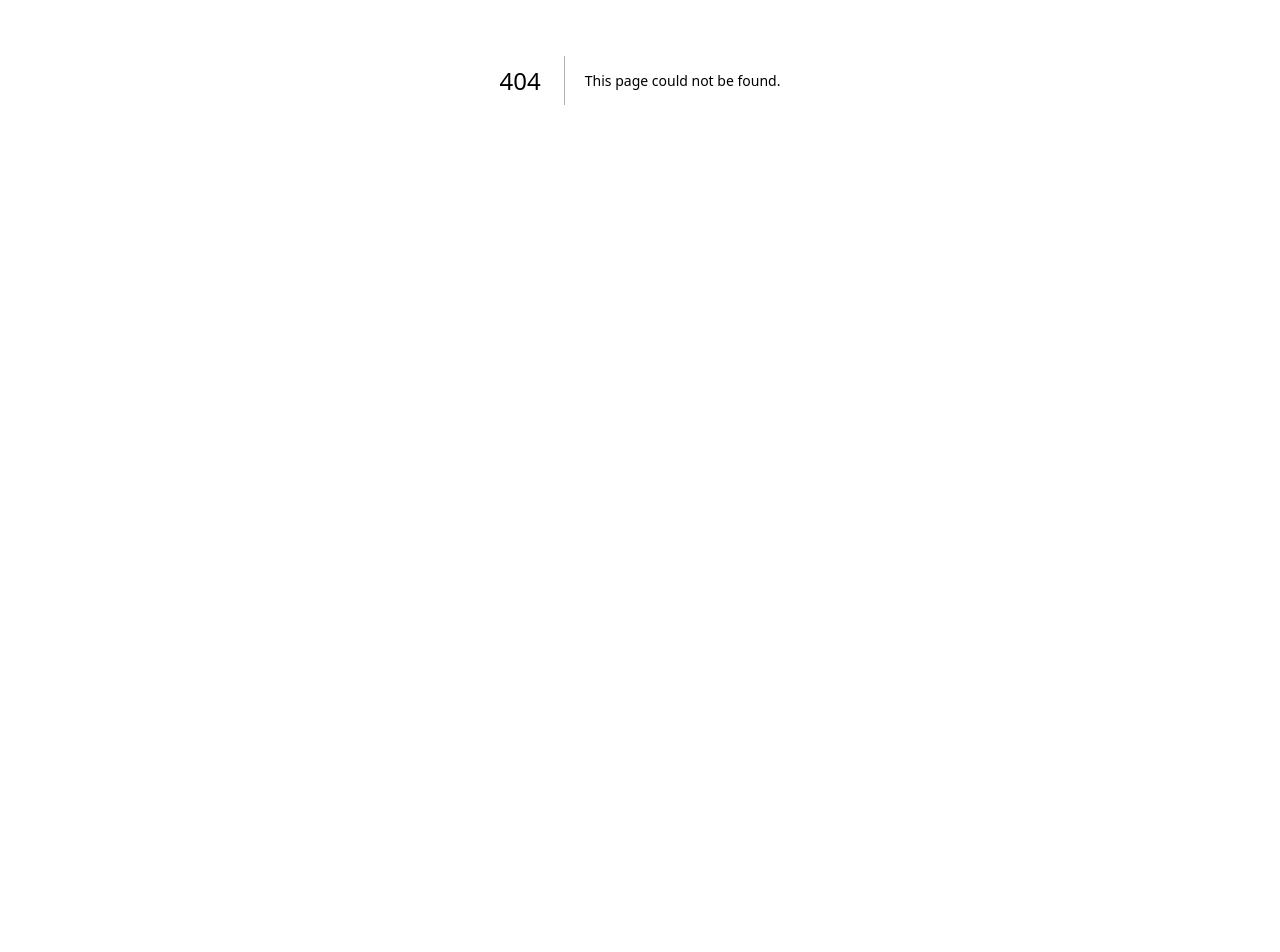
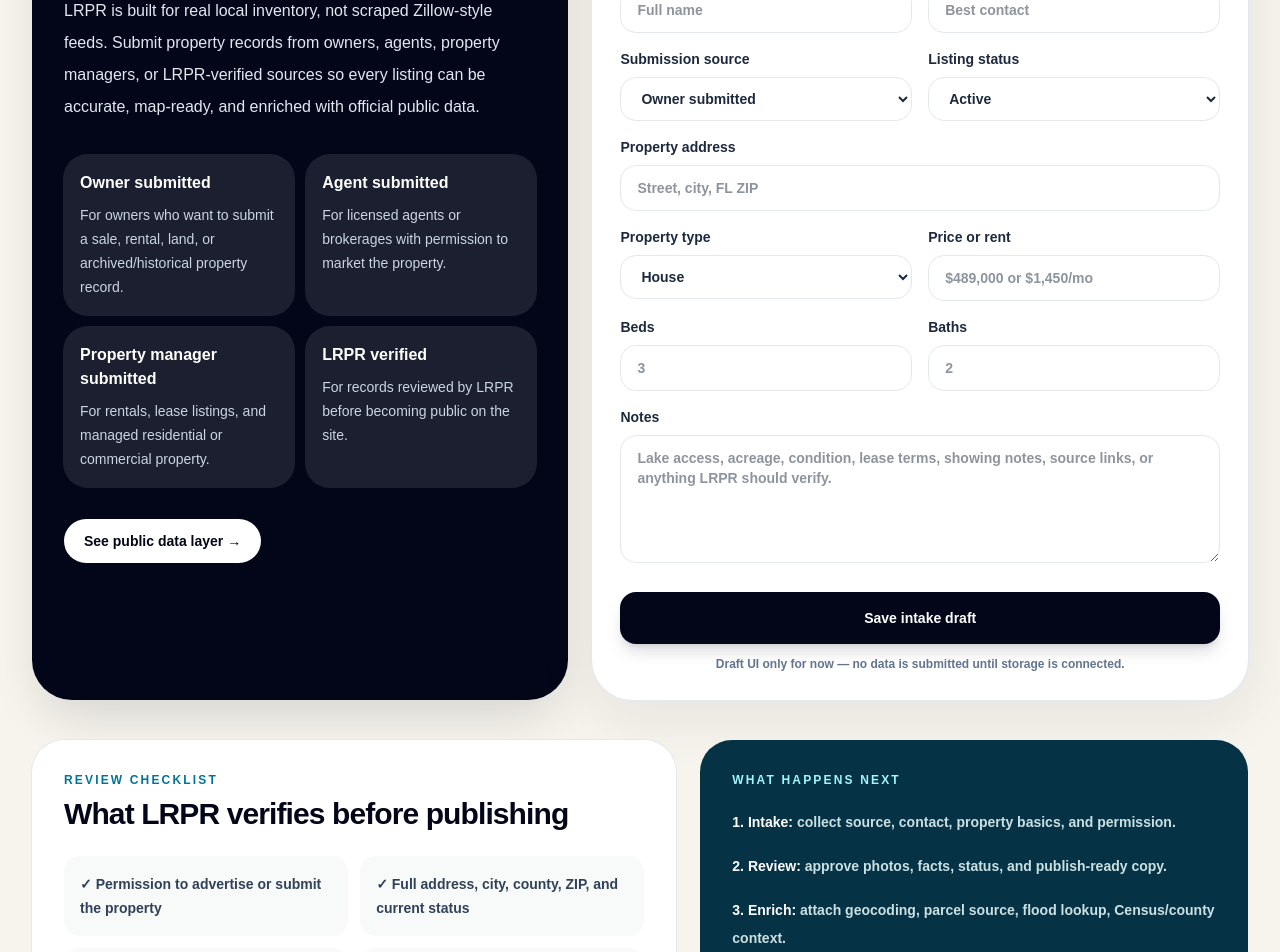
Before and after one commit to Goldendogmarketing/LRPR, a Next.js app: page /submit-listing in a window 1280 px wide. Before the commit this address had no page. Shown: the part 320-1272 px from the top of the page. Before the commit the page ends 800 px from the top, so only its background shows below. Built offline with nearby package versions, Linux system fonts and the light colour scheme.

Commit message:
feat: add listing intake surface

```diff
--- /dev/null
+++ b/scripts/lib/listing-intake.mjs
@@ -0,0 +1,40 @@
+export const listingIntakeSourceTypes = [
+  {
+    id: "owner",
+    label: "Owner submitted",
+    description: "The property owner submits the listing directly and confirms LRPR can display it.",
+  },
+  {
+    id: "agent",
+    label: "Agent submitted",
+    description: "A licensed agent or brokerage submits the listing with permission from the owner/client.",
+  },
+  {
+    id: "property-manager",
+    label: "Property manager submitted",
+    description: "A rental or property manager submits an available rental, lease, or managed property.",
+  },
+  {
+    id: "lrpr-verified",
+    label: "LRPR verified",
+    description: "LRPR staff manually verifies and approves the record before publishing.",
+  },
+];
+
+export const listingIntakeStatuses = [
+  { id: "active", label: "Active" },
+  { id: "pending", label: "Pending" },
+  { id: "sold", label: "Sold" },
+  { id: "archived", label: "Archived / historical" },
+];
+
+export function getListingIntakeChecklist() {
+  return [
+    "Confirm the submitter has permission to advertise or submit this property.",
+    "Collect the full street address, city, county, state, ZIP, and listing status.",
+    "Require original or authorized listing photos before publishing.",
+    "Attach parcel-source context from the relevant county or Florida cadastral fallback.",
+    "Attach FEMA flood-map lookup status when coordinates or parcel geometry are available.",
+    "Review contact details, asking price/rent, property type, beds, baths, acreage, and disclosure notes.",
+  ];
+}
--- a/src/app/page.tsx
+++ b/src/app/page.tsx
@@ -160,6 +160,7 @@ export default function Home() {
             <p className="mt-2 text-sm text-slate-600">Demo records shown for design; real inventory will be owner, agent, manager, or LRPR verified.</p>
           </div>
           <Link href="/for-sale" className="hidden text-sm font-black text-cyan-800 sm:block">View all listings →</Link>
+          <Link href="/submit-listing" className="hidden rounded-full bg-slate-950 px-4 py-2 text-sm font-black text-white sm:block">Submit listing</Link>
         </div>
         <div className="grid gap-4 sm:grid-cols-2 lg:grid-cols-4">
           {listings.slice(0, 4).map((listing, index) => <MiniListingCard index={index} listing={listing} key={listing.id} />)}
--- /dev/null
+++ b/src/app/submit-listing/page.tsx
@@ -0,0 +1,91 @@
+import Link from "next/link";
+import { Header } from "@/components/Header";
+
+const sourceTypes = [
+  ["Owner submitted", "For owners who want to submit a sale, rental, land, or archived/historical property record."],
+  ["Agent submitted", "For licensed agents or brokerages with permission to market the property."],
+  ["Property manager submitted", "For rentals, lease listings, and managed residential or commercial property."],
+  ["LRPR verified", "For records reviewed by LRPR before becoming public on the site."],
+];
+
+const checklist = [
+  "Permission to advertise or submit the property",
+  "Full address, city, county, ZIP, and current status",
+  "Original or authorized photos and property notes",
+  "Price/rent, beds, baths, acreage, type, and disclosures",
+  "Parcel, flood, Census, and local resource enrichment after approval",
+];
+
+export const metadata = {
+  title: "Submit a Lake Region Property | LRPR",
+  description: "Submit an owner, agent, or property-manager listing for Lake Region Property Resource review.",
+};
+
+export default function SubmitListingPage() {
+  return (
+    <main className="min-h-screen bg-[#f7f4ed] text-slate-950">
+      <Header />
+      <section className="mx-auto grid max-w-7xl gap-6 px-4 py-10 sm:px-6 lg:grid-cols-[0.9fr_1.1fr] lg:px-8">
+        <div className="rounded-[2.5rem] bg-slate-950 p-6 text-white shadow-2xl shadow-slate-900/15 sm:p-8">
+          <p className="text-xs font-black uppercase tracking-[0.2em] text-cyan-200">Approved listings only</p>
+          <h1 className="mt-4 text-4xl font-black tracking-[-0.04em] sm:text-6xl">Submit a Lake Region property.</h1>
+          <p className="mt-5 text-base leading-8 text-slate-200">LRPR is built for real local inventory, not scraped Zillow-style feeds. Submit property records from owners, agents, property managers, or LRPR-verified sources so every listing can be accurate, map-ready, and enriched with official public data.</p>
+          <div className="mt-8 grid gap-3 sm:grid-cols-2">
+            {sourceTypes.map(([title, copy]) => (
+              <article className="rounded-3xl bg-white/10 p-4 ring-1 ring-white/10" key={title}>
+                <h2 className="font-black text-white">{title}</h2>
+                <p className="mt-2 text-sm leading-6 text-slate-300">{copy}</p>
+              </article>
+            ))}
+          </div>
+          <Link href="/data-sources" className="mt-8 inline-flex rounded-full bg-white px-5 py-3 text-sm font-black text-slate-950">See public data layer →</Link>
+        </div>
+
+        <form className="rounded-[2.5rem] bg-white p-5 shadow-[0_18px_60px_rgba(15,23,42,0.08)] ring-1 ring-slate-200 sm:p-7">
+          <div className="mb-6">
+            <p className="text-xs font-black uppercase tracking-[0.18em] text-cyan-700">Listing intake</p>
+            <h2 className="mt-2 text-3xl font-black tracking-[-0.03em]">Start the review packet</h2>
+            <p className="mt-2 text-sm leading-6 text-slate-600">This first version is the front-end intake surface. Next we wire submissions to storage, notifications, approval, and geocoding when API access is ready.</p>
+          </div>
+
+          <div className="grid gap-4 sm:grid-cols-2">
+            <label className="block text-sm font-black text-slate-800">Your name<input className="mt-2 w-full rounded-2xl border border-slate-200 px-4 py-3 font-semibold outline-none focus:border-cyan-700" placeholder="Full name" /></label>
+            <label className="block text-sm font-black text-slate-800">Email or phone<input className="mt-2 w-full rounded-2xl border border-slate-200 px-4 py-3 font-semibold outline-none focus:border-cyan-700" placeholder="Best contact" /></label>
+            <label className="block text-sm font-black text-slate-800">Submission source<select className="mt-2 w-full rounded-2xl border border-slate-200 px-4 py-3 font-semibold outline-none focus:border-cyan-700"><option>Owner submitted</option><option>Agent submitted</option><option>Property manager submitted</option><option>LRPR verified</option></select></label>
+            <label className="block text-sm font-black text-slate-800">Listing status<select className="mt-2 w-full rounded-2xl border border-slate-200 px-4 py-3 font-semibold outline-none focus:border-cyan-700"><option>Active</option><option>Pending</option><option>Sold</option><option>Archived / historical</option></select></label>
+            <label className="block text-sm font-black text-slate-800 sm:col-span-2">Property address<input className="mt-2 w-full rounded-2xl border border-slate-200 px-4 py-3 font-semibold outline-none focus:border-cyan-700" placeholder="Street, city, FL ZIP" /></label>
+            <label className="block text-sm font-black text-slate-800">Property type<select className="mt-2 w-full rounded-2xl border border-slate-200 px-4 py-3 font-semibold outline-none focus:border-cyan-700"><option>House</option><option>Lakefront</option><option>Land & acreage</option><option>Rental</option><option>Commercial</option><option>Mobile / manufactured</option></select></label>
+            <label className="block text-sm font-black text-slate-800">Price or rent<input className="mt-2 w-full rounded-2xl border border-slate-200 px-4 py-3 font-semibold outline-none focus:border-cyan-700" placeholder="$489,000 or $1,450/mo" /></label>
+            <label className="block text-sm font-black text-slate-800">Beds<input className="mt-2 w-full rounded-2xl border border-slate-200 px-4 py-3 font-semibold outline-none focus:border-cyan-700" placeholder="3" /></label>
+            <label className="block text-sm font-black text-slate-800">Baths<input className="mt-2 w-full rounded-2xl border border-slate-200 px-4 py-3 font-semibold outline-none focus:border-cyan-700" placeholder="2" /></label>
+            <label className="block text-sm font-black text-slate-800 sm:col-span-2">Notes<textarea className="mt-2 min-h-32 w-full rounded-2xl border border-slate-200 px-4 py-3 font-semibold outline-none focus:border-cyan-700" placeholder="Lake access, acreage, condition, lease terms, showing notes, source links, or anything LRPR should verify." /></label>
+          </div>
+
+          <button type="button" className="mt-6 w-full rounded-2xl bg-slate-950 px-5 py-4 text-sm font-black text-white shadow-lg shadow-slate-900/15">Save intake draft</button>
+          <p className="mt-3 text-center text-xs font-semibold text-slate-500">Draft UI only for now — no data is submitted until storage is connected.</p>
+        </form>
+      </section>
+
+      <section className="mx-auto max-w-7xl px-4 pb-14 sm:px-6 lg:px-8">
+        <div className="grid gap-6 lg:grid-cols-[1fr_0.85fr]">
+          <div className="rounded-[2rem] bg-white p-6 ring-1 ring-slate-200 sm:p-8">
+            <p className="text-xs font-black uppercase tracking-[0.18em] text-cyan-700">Review checklist</p>
+            <h2 className="mt-2 text-3xl font-black tracking-[-0.03em]">What LRPR verifies before publishing</h2>
+            <div className="mt-6 grid gap-3 sm:grid-cols-2">
+              {checklist.map((item) => <div className="rounded-2xl bg-[#f8faf9] p-4 text-sm font-bold leading-6 text-slate-700" key={item}>✓ {item}</div>)}
+            </div>
+          </div>
+          <div className="rounded-[2rem] bg-cyan-950 p-6 text-white sm:p-8">
+            <p className="text-xs font-black uppercase tracking-[0.18em] text-cyan-200">What happens next</p>
+            <ol className="mt-5 space-y-4 text-sm font-semibold leading-7 text-cyan-50/85">
+              <li><strong className="text-white">1. Intake:</strong> collect source, contact, property basics, and permission.</li>
+              <li><strong className="text-white">2. Review:</strong> approve photos, facts, status, and publish-ready copy.</li>
+              <li><strong className="text-white">3. Enrich:</strong> attach geocoding, parcel source, flood lookup, Census/county context.</li>
+              <li><strong className="text-white">4. Publish:</strong> create listing page, map pin, city/county links, and vendor/resource paths.</li>
+            </ol>
+          </div>
+        </div>
+      </section>
+    </main>
+  );
+}
--- a/src/components/Header.tsx
+++ b/src/components/Header.tsx
@@ -8,6 +8,7 @@ const navItems = [
   ["Cities", "/cities/keystone-heights"],
   ["Counties", "/counties/clay-county"],
   ["Data", "/data-sources"],
+  ["Submit", "/submit-listing"],
 ];
 
 export function Header() {
```
Also changed, not shown: 2 other files (tests, documents, lock files or other folders).
